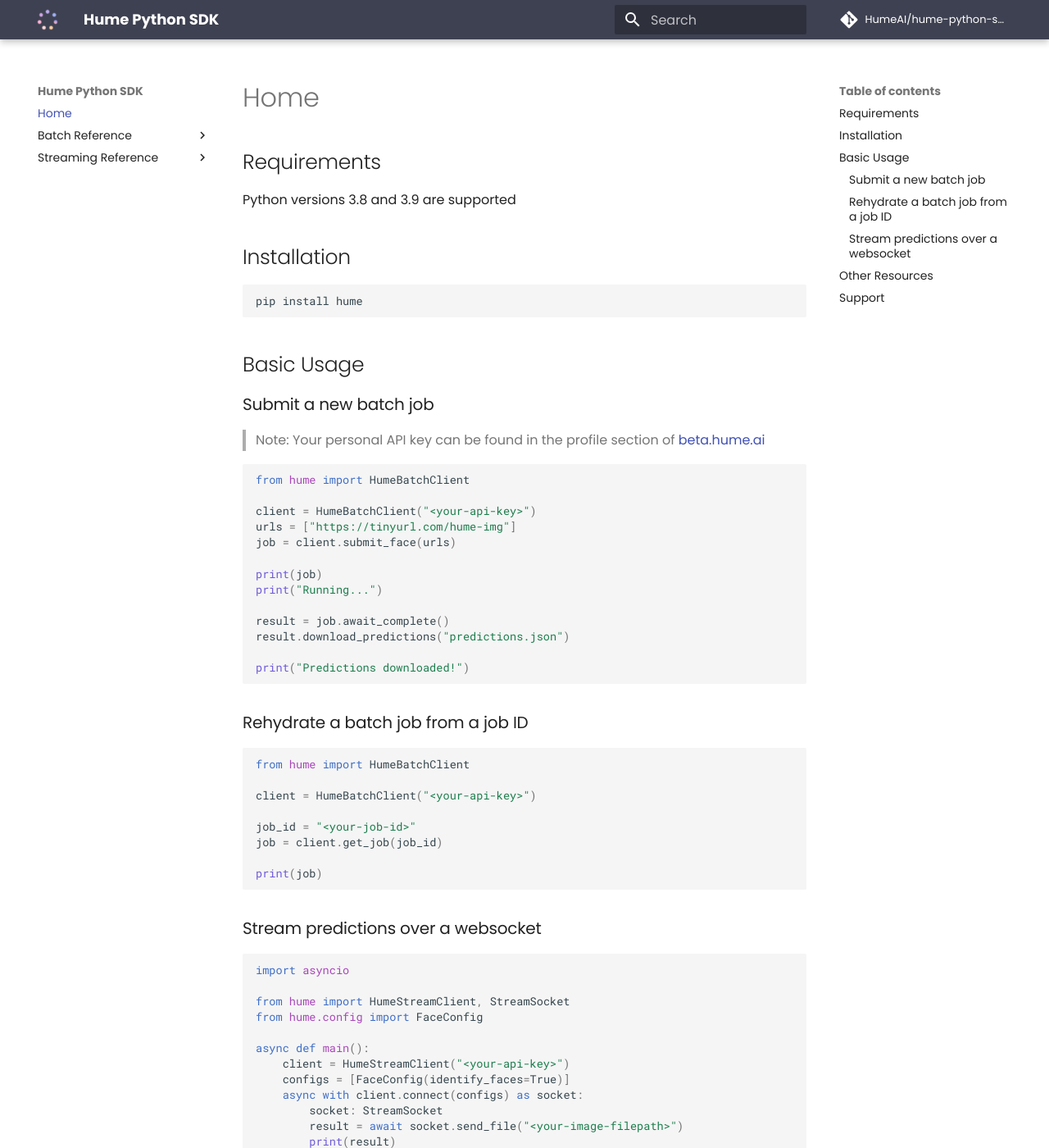
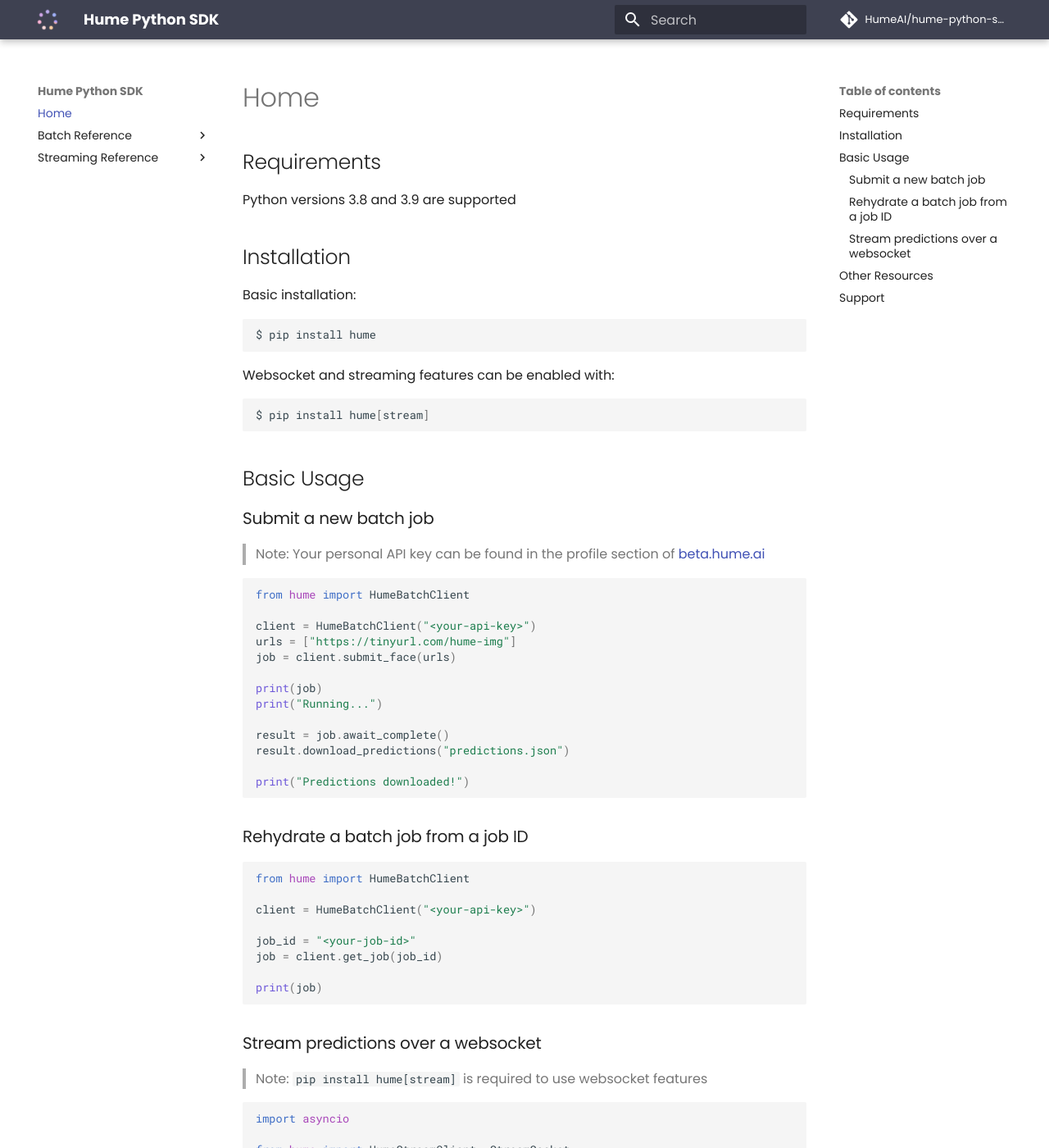
Before and after one commit to HumeAI/hume-python-sdk, an MkDocs documentation site: the page built from docs/index.md, in a window 1280 px wide and 1400 px high. Shown: the whole window at 82% size. Built offline with MkDocs 1.6.1 and Material for MkDocs 9.7.7, drawn with Linux system fonts in a browser that asks for light colours; comment, search, counter and statistics services are not loaded; the version menu is left out.

Commit message:
Note about stream feature installation

````diff
--- a/docs/index.md
+++ b/docs/index.md
@@ -6,8 +6,16 @@ Python versions 3.8 and 3.9 are supported
 
 ## Installation
 
-```python
-pip install hume
+Basic installation:
+
+```bash
+$ pip install hume
+```
+
+Websocket and streaming features can be enabled with:
+
+```bash
+$ pip install hume[stream]
 ```
 
 ## Basic Usage
@@ -47,6 +55,8 @@ print(job)
 
 ### Stream predictions over a websocket
 
+> Note: `pip install hume[stream]` is required to use websocket features
+
 ```python
 import asyncio
 
````
